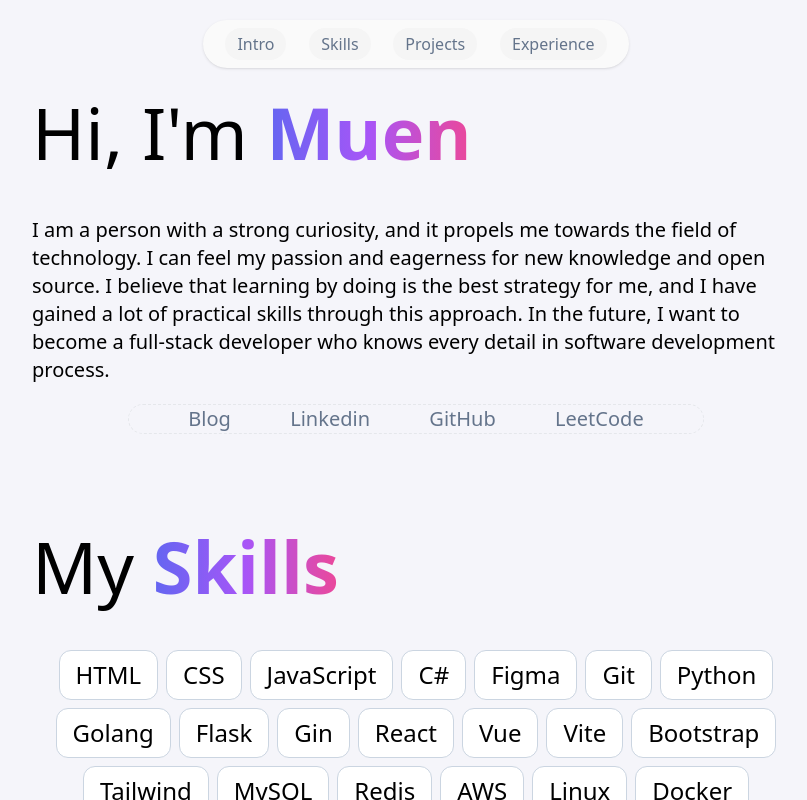
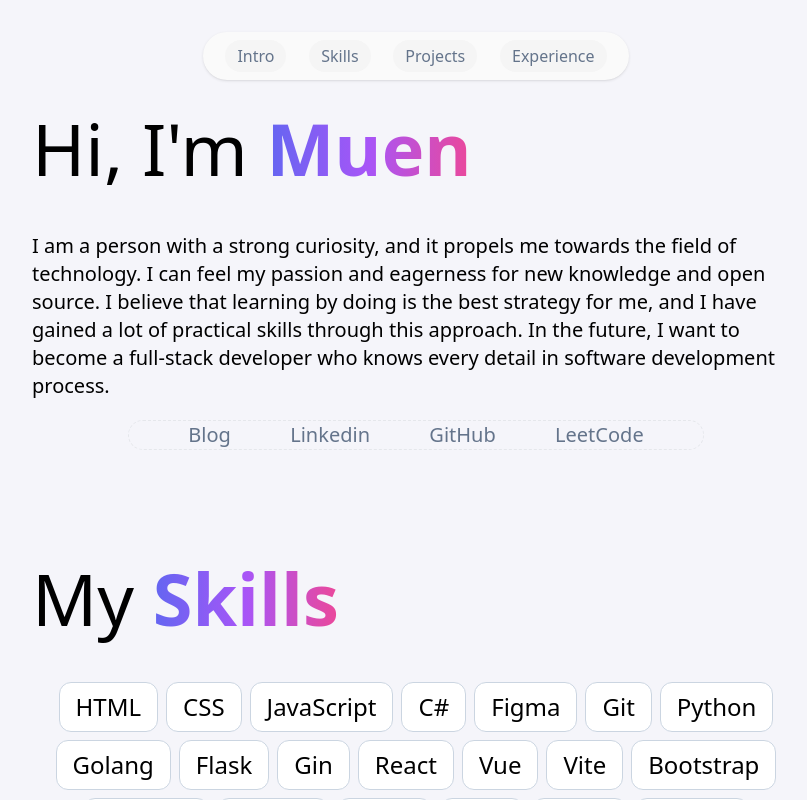
Before and after one commit to BakArchive/portfolio, a React (Vite) app: page / in a window 1280 px wide. Shown: the top 800 px of the page, without its empty margins (224-1031 px from the left). Built offline with nearby package versions, Linux system fonts and the light colour scheme.

Commit message:
Fade in animation

```diff
--- a/package.json
+++ b/package.json
@@ -10,7 +10,9 @@
     "preview": "vite preview"
   },
   "dependencies": {
+    "@emotion/react": "^11.11.4",
     "react": "^18.2.0",
+    "react-awesome-reveal": "^4.2.8",
     "react-dom": "^18.2.0"
   },
   "devDependencies": {
--- a/src/App.jsx
+++ b/src/App.jsx
@@ -6,16 +6,17 @@ import Skills from "/src/components/Skills.jsx";
 import Projects from "/src/components/Projects.jsx";
 import Experience from "/src/components/Experience.jsx";
 import Footer from "/src/components/Footer.jsx";
+import { Fade } from "react-awesome-reveal";
 
 function App() {
   const common = "mx-auto w-full px-3 md:px-0 md:w-2/3 pt-0 ";
 
   return (
     <>
-      <header className="pt-5 w-full flex justify-center fixed z-10">
+      <header className="pt-8 w-full flex justify-center fixed z-10">
         <Nav />
       </header>
-      <main className={common + "lg:w-3/5"}>
+      <Fade className={common + "lg:w-3/5"}>
           <Anchor id="Intro" />
           <Intro />
           <Anchor id="Skills" />
@@ -24,7 +25,7 @@ function App() {
           <Projects />
           <Anchor id="Experience" />
           <Experience />
-      </main>
+      </Fade>
       <footer className={common}>
         <Footer />
       </footer>
--- a/src/components/Anchor.jsx
+++ b/src/components/Anchor.jsx
@@ -1,6 +1,6 @@
 function Anchor({id}){
     return (
-        <div id={id} className="h-24"></div>
+        <div id={id} className="h-28"></div>
     )
 }
 
--- a/src/components/Title.jsx
+++ b/src/components/Title.jsx
@@ -1,13 +1,11 @@
 function Title({ text, bold }) {
   return (
-    <>
     <h1 className="mb-12 text-5xl md:text-7xl font-medium">
       {text + " "}
       <span className="font-bold bg-gradient-to-r from-indigo-500 via-purple-500 to-pink-500 text-transparent bg-clip-text">
         {bold}
       </span>
     </h1>
-    </>
   );
 }
 
```
Also changed, not shown: src/components/Footer.jsx (+6 -4 lines), 1 other file (tests, documents, lock files or other folders). Lines whose indentation alone changed are shown as unchanged.
